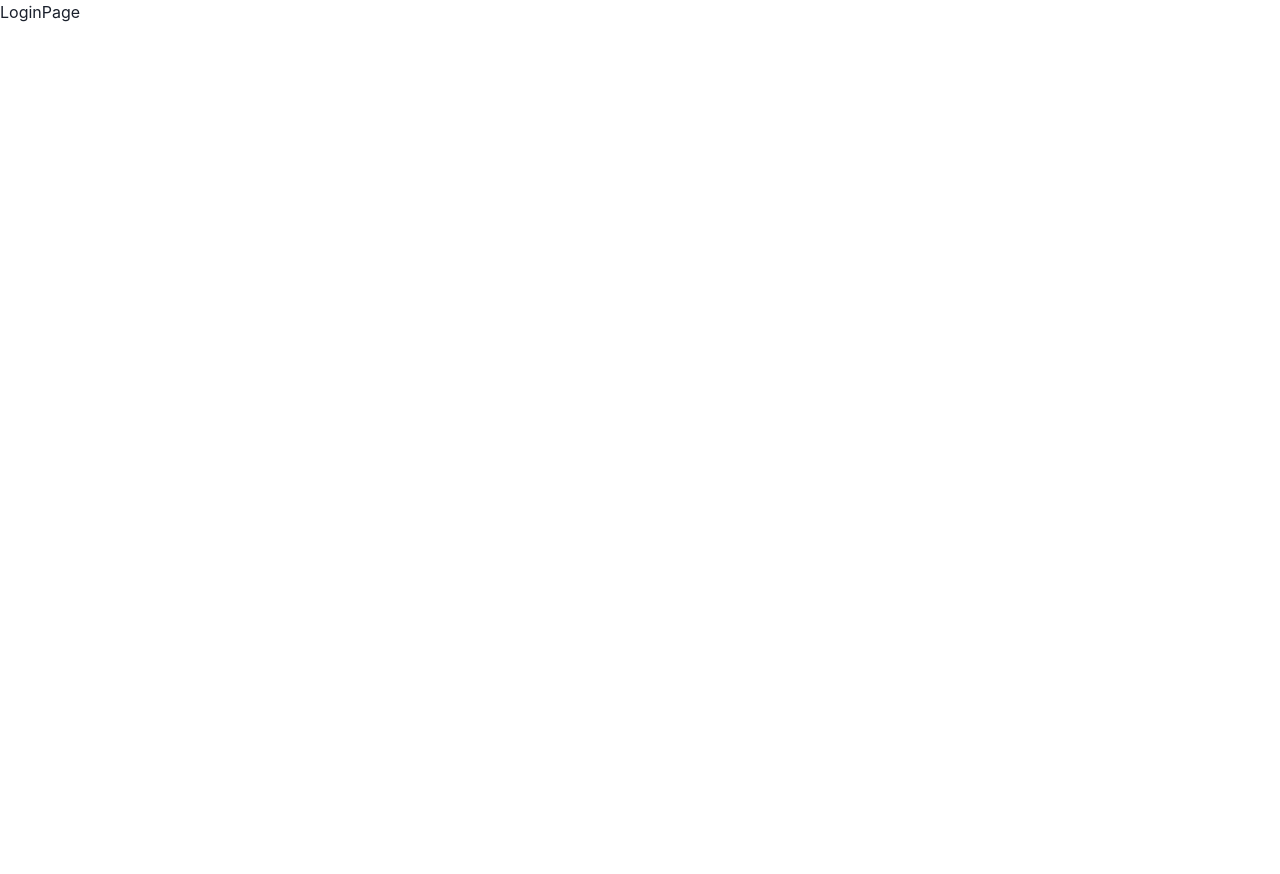
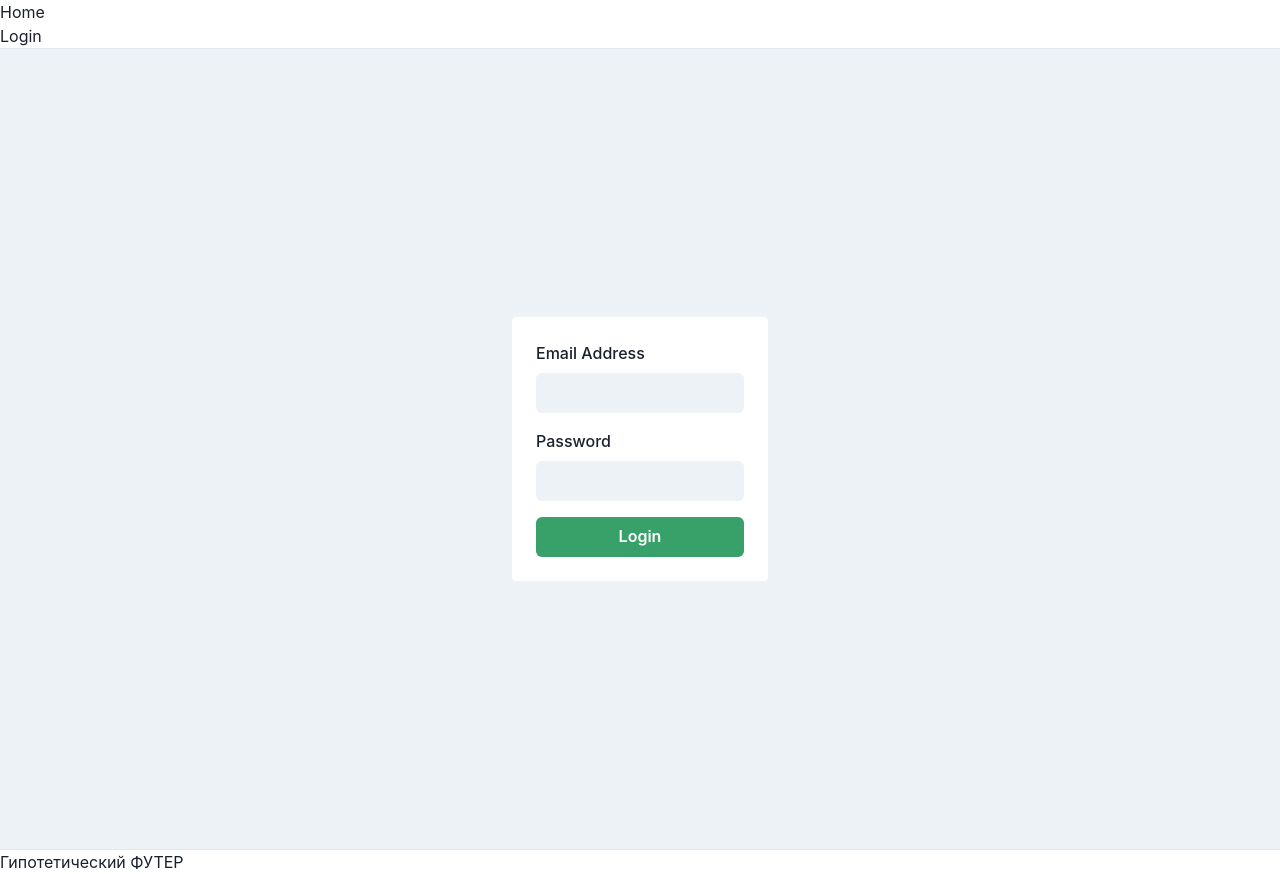
Before and after one commit to elen-oz/chat-app, a React (Vite) app in the folder frontend/: page /login in a window 1280 px wide. Before the commit the page ends 800 px from the top, so only its background shows below. Built offline with nearby package versions, Linux system fonts and the light colour scheme.

Commit message:
feat: add login form

```diff
--- a/frontend/src/App.jsx
+++ b/frontend/src/App.jsx
@@ -7,8 +7,11 @@ function App() {
   return (
     <BrowserRouter>
       <Routes>
-        <Route path='*' element={<NotFoundPage />} />
-        <Route path='login' element={<LoginPage />} />
+        <Route path='/' element={<MainPage />}>
+          <Route index element={<div>No page is selected</div>} />
+          <Route path='login' element={<LoginPage />} />
+          <Route path='*' element={<NotFoundPage />} />
+        </Route>
       </Routes>
     </BrowserRouter>
   );
--- a/frontend/src/pages/LoginPage.jsx
+++ b/frontend/src/pages/LoginPage.jsx
@@ -1,4 +1,64 @@
+import {
+  Flex,
+  Box,
+  VStack,
+  FormControl,
+  FormLabel,
+  Input,
+  FormErrorMessage,
+  Button,
+} from '@chakra-ui/react';
+import { Formik, Field } from 'formik';
+
 const LoginPage = () => {
-  return <div>LoginPage</div>;
+  return (
+    <Flex bg='gray.100' align='center' justify='center' h='100vh'>
+      <Box bg='white' p={6} rounded='4px' w={64}>
+        <Formik
+          initialValues={{
+            email: '',
+            password: '',
+          }}
+          onSubmit={(values) => console.log(JSON.stringify(values, null, 2))}
+        >
+          {({ handleSubmit, errors, touched }) => (
+            <form onSubmit={handleSubmit}>
+              <VStack spacing={4} align='flex-start'>
+                <FormControl>
+                  <FormLabel htmlFor='email'>Email Address</FormLabel>
+                  <Field
+                    as={Input}
+                    id='email'
+                    name='email'
+                    type='email'
+                    variant='filled'
+                  />
+                </FormControl>
+                <FormControl isInvalid={!!errors.password && touched.password}>
+                  <FormLabel htmlFor='password'>Password</FormLabel>
+                  <Field
+                    as={Input}
+                    id='password'
+                    name='password'
+                    type='password'
+                    variant='filled'
+                    validate={(value) => {
+                      if (value.length <= 6) {
+                        return 'Password should be over 6 characters';
+                      }
+                    }}
+                  />
+                  <FormErrorMessage>{errors.password}</FormErrorMessage>
+                </FormControl>
+                <Button type='submit' colorScheme='green' w='full'>
+                  Login
+                </Button>
+              </VStack>
+            </form>
+          )}
+        </Formik>
+      </Box>
+    </Flex>
+  );
 };
 export default LoginPage;
--- a/frontend/src/pages/MainPage.jsx
+++ b/frontend/src/pages/MainPage.jsx
@@ -1,4 +1,30 @@
+import { Link, Outlet, useLocation } from 'react-router-dom';
+import { useEffect } from 'react';
+
 const MainPage = () => {
-  return <div>MainPage</div>;
+  const location = useLocation();
+
+  useEffect(() => {
+    console.log('Current location is ', location);
+  }, [location]);
+
+  return (
+    <>
+      <nav>
+        <ul>
+          <li>
+            <Link to='/'>Home</Link>
+          </li>
+          <li>
+            <Link to='/login'>Login</Link>
+          </li>
+        </ul>
+      </nav>
+      <hr />
+      <Outlet />
+      <hr />
+      <div>Гипотетический ФУТЕР</div>
+    </>
+  );
 };
 export default MainPage;
```
